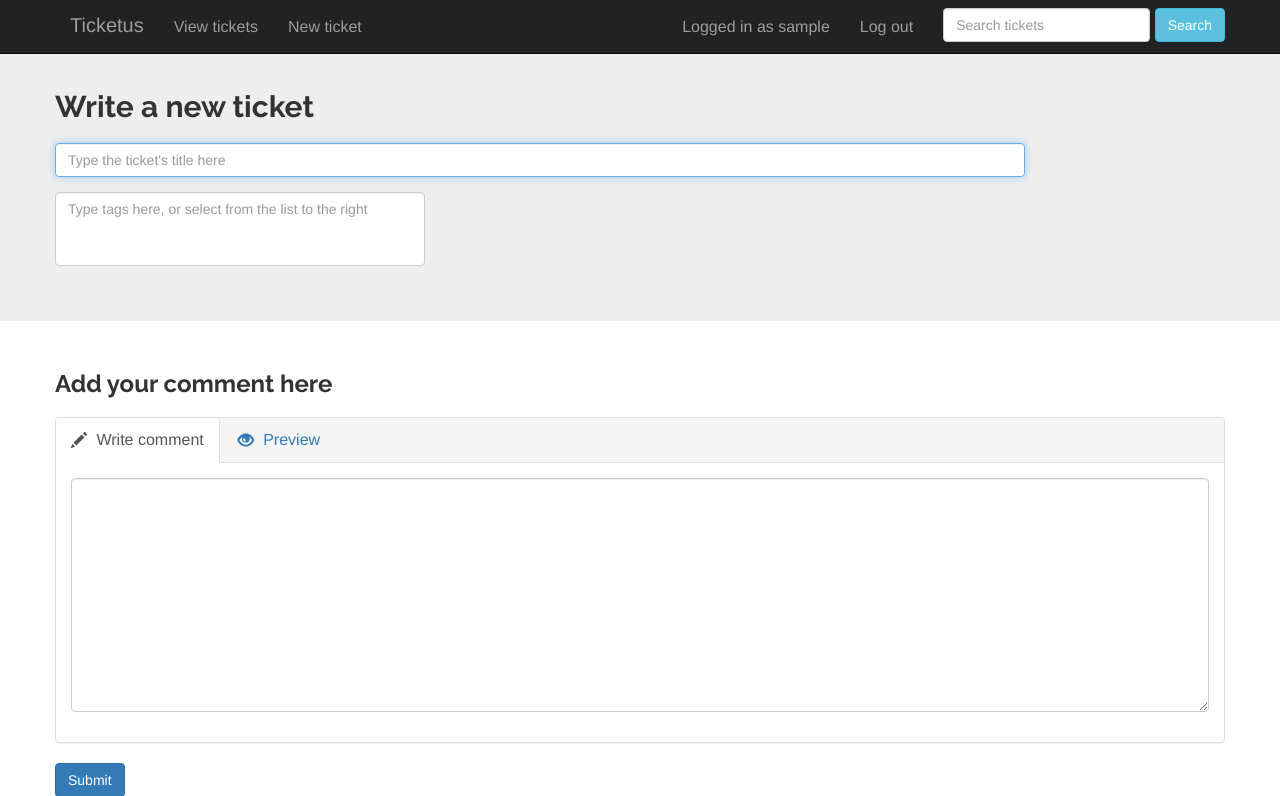
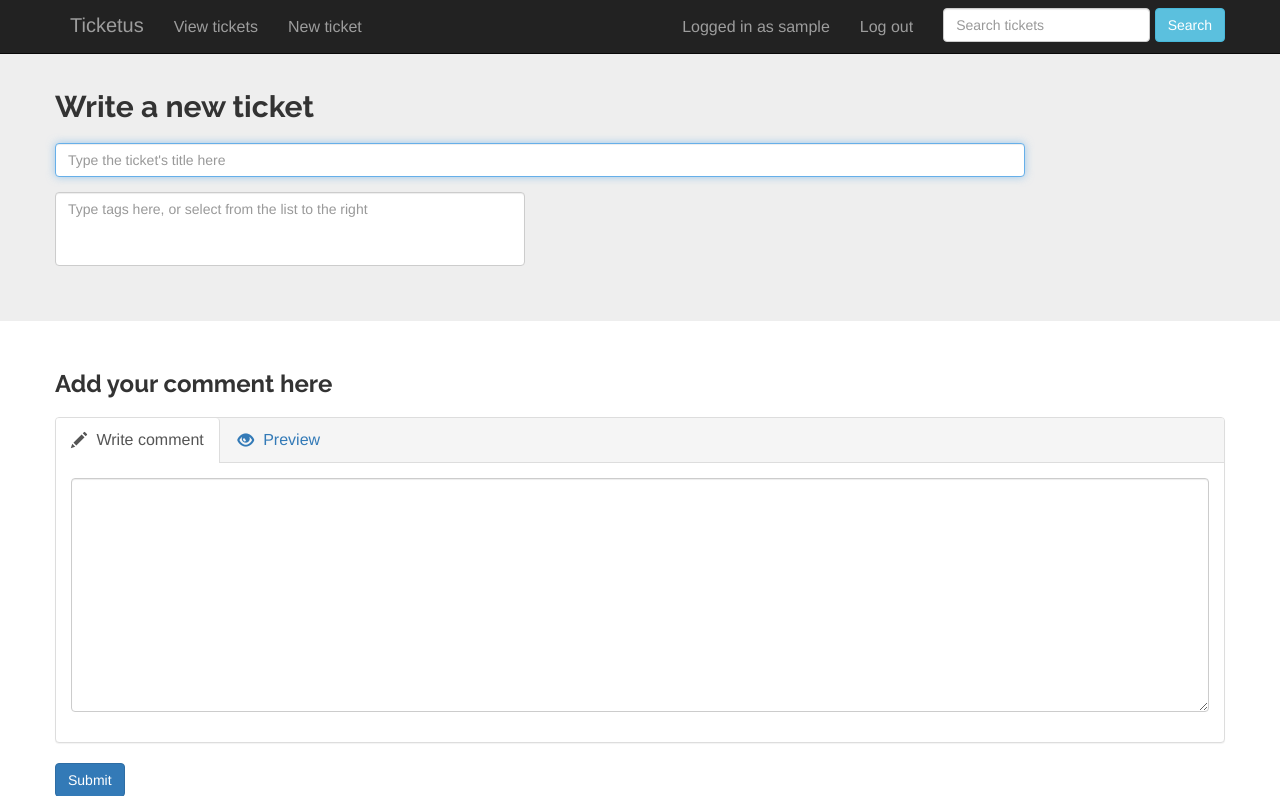
Before and after one commit to sjkingo/ticketus, a Django app: page /ticket/new/ in a window 1280 px wide. Shown: the top 796 px of the page. Run offline with Django 3.2, Linux system fonts and the light colour scheme; the visitor is signed in with stand-in values (Sample User, id 1); data that the repository does not hold is empty; parts of the project's set-up code (start-up, migrations or seed data) failed here and were passed over; some libraries are stand-ins or nearby versions.

Commit message:
Tweak columns for tag list

```diff
--- a/ticketus/ui/templates/ui/new_ticket.html
+++ b/ticketus/ui/templates/ui/new_ticket.html
@@ -24,15 +24,15 @@
             <h2>Write a new ticket</h2>
             <div class="form-horizontal">
                 <div class="form-group">
-                    <div class="col-sm-10">
+                    <div class="col-sm-10 col-xs-12">
                         <input required type="text" class="form-control" id="id_title" name="title" placeholder="Type the ticket's title here" tabindex="1" autofocus>
                     </div>
                 </div>
                 <div class="form-group">
-                    <div class="col-xs-4">
+                    <div class="col-sm-5 col-xs-6">
                         <textarea class="form-control no-resize" rows="3" id="tags" name="tags" tabindex="2" placeholder="Type tags here, or select from the list to the right"></textarea>
                     </div>
-                    <div class="col-xs-3">
+                    <div class="col-sm-5 col-xs-6">
                         {% include "includes/top_tags_selector.html" %}
                     </div>
                 </div>
```
